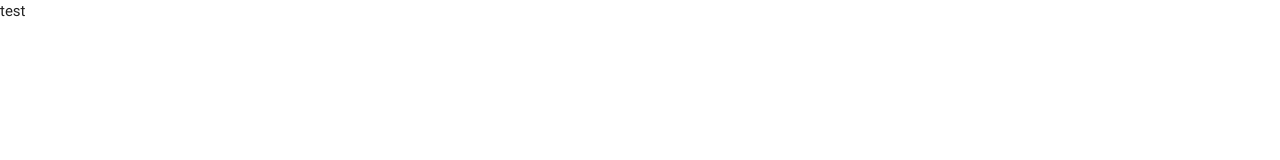
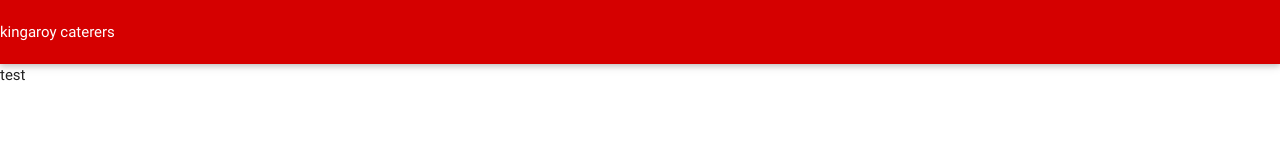
Before and after one commit to zstra7/Kingaroy-catering, a plain HTML site: page index.html in a window 1280 px wide. Drawn offline with nearby package versions, Linux system fonts and the light colour scheme.

Commit message:
structuring

```diff
--- a/index.html
+++ b/index.html
@@ -9,6 +9,10 @@
     <meta name="viewport" content="width=device-width, initial-scale=1.0"/>
   </head>
   <body>
+    <nav class="red accent-4">
+      kingaroy caterers
+    </nav>
+
 
     test
     <!--Import jQuery before materialize.js-->
```
